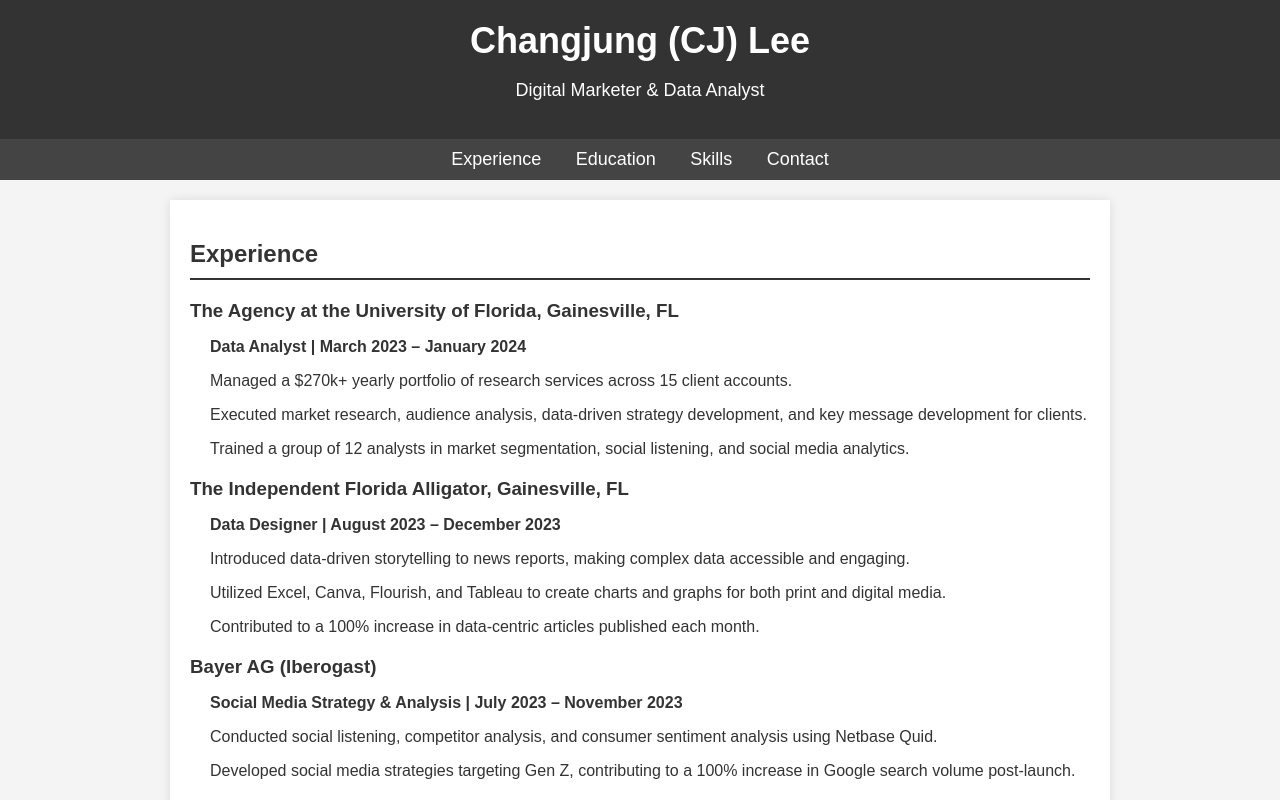
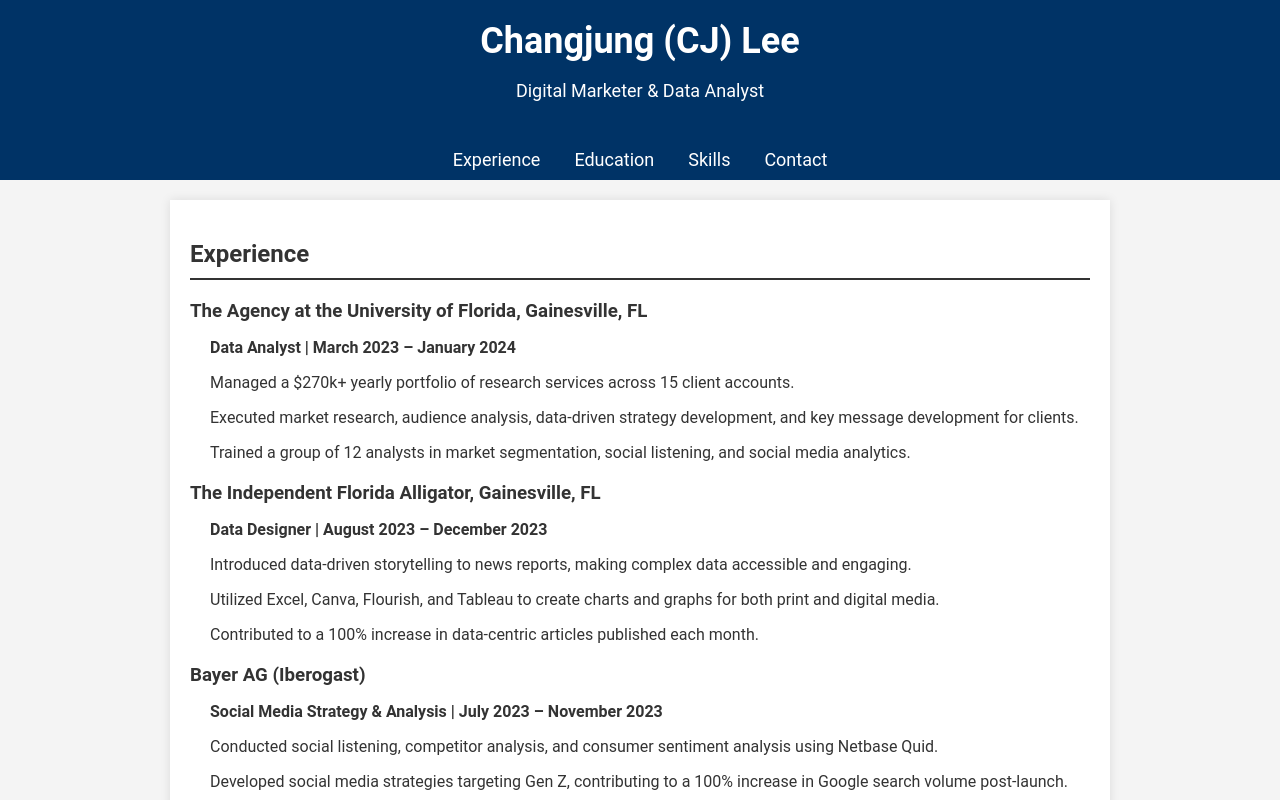
Before and after one commit to cjlee531/cjlee531.github.io, a plain HTML site: page index.html in a window 1280 px wide. Shown: the top 800 px of the page. Drawn offline with Linux system fonts and the light colour scheme.

Commit message:
Update index.html

```diff
--- a/index.html
+++ b/index.html
@@ -6,7 +6,7 @@
     <title>Changjung (CJ) Lee - Digital Marketer & Analyst</title>
     <style>
         body {
-            font-family: Arial, sans-serif;
+            font-family: 'Roboto', sans-serif;
             margin: 0;
             padding: 0;
             background-color: #f4f4f4;
@@ -14,7 +14,7 @@
         }
 
         header {
-            background-color: #333;
+            background-color: #003366; /* Dark Blue header color */
             color: #fff;
             padding: 20px;
             text-align: center;
@@ -32,7 +32,7 @@
         nav {
             text-align: center;
             padding: 10px;
-            background-color: #444;
+            background-color: #003366;
         }
 
         nav a {
```
